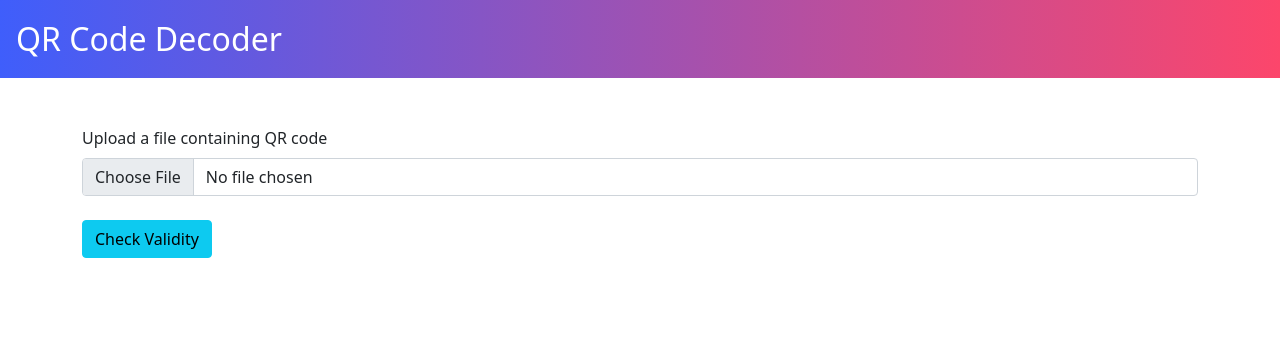
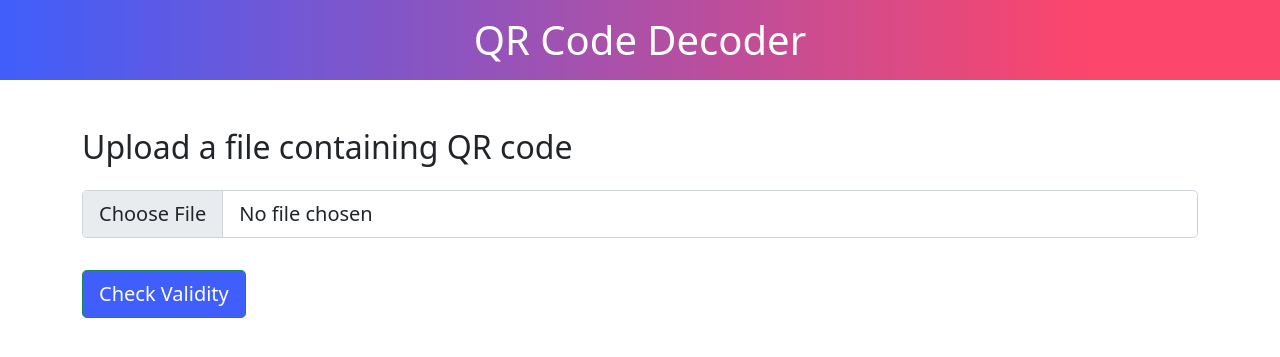
Before and after one commit to AsjadIftikhar/fwaa, a Django app: page / in a window 1280 px wide. Shown: the top 357 px of the page. Run offline with Django 3.2, Linux system fonts and the light colour scheme; some libraries are stand-ins or nearby versions.

Commit message:
file upload complete

```diff
--- a/manage.py
+++ b/manage.py
@@ -6,7 +6,7 @@ import sys
 
 def main():
     """Run administrative tasks."""
-    os.environ.setdefault('DJANGO_SETTINGS_MODULE', 'eucode.settings')
+    os.environ.setdefault('DJANGO_SETTINGS_MODULE', 'fwaa.settings')
     try:
         from django.core.management import execute_from_command_line
     except ImportError as exc:
--- a/templates/home.html
+++ b/templates/home.html
@@ -12,33 +12,28 @@
     <title>QR Decoder</title>
 </head>
 <body>
-<div class="navbar sticky-top pt-1 pb-1"
+<div class=""
      style=" background: rgb(63,94,251);
-             background: linear-gradient(90deg, rgba(63,94,251,1) 0%, rgba(252,70,107,1) 100%);">
-    <div class="d-flex ustify-content-center">
-        <h2 class="text-white m-3 align-middle">QR Code Decoder</h2>
+             background: linear-gradient(90deg, rgba(63,94,251,1) 0%, rgba(252,70,107,1) 85%);">
+    <div class="d-flex justify-content-center">
+        <h1 class="text-white m-3 align-middle">QR Code Decoder</h1>
     </div>
 </div>
 <body>
 <div class="container">
     <div class="mt-5">
         <div>
-
             <form method="POST" class="form-inline" enctype="multipart/form-data">
                 {% csrf_token %}
                 <div class="mb-3">
-                    <label class="form-label">Upload a file containing QR code</label>
-                    {#                    {{ form.file }}#}
-                    <input type="file" class="form-control" id="fileform" name="sentFile">
+                    <h2 class="pb-3">Upload a file containing QR code</h2>
+                    <input type="file" class="form-control form-control-lg" name="sentFile">
                 </div>
-
-                <button type="submit" value="upload" class="mt-2 btn btn-info">Check Validity</button>
+                <button type="submit" value="upload" class="mt-3 btn btn-lg btn-success" style=" background: rgb(63,94,251);">Check Validity</button>
             </form>
         </div>
-
     </div>
 </div>
-
 
 <!-- Optional JavaScript; choose one of the two! -->
 
--- a/upload_process/urls.py
+++ b/upload_process/urls.py
@@ -1,4 +1,7 @@
 from django.urls import path
+from django.conf import settings
+from django.conf.urls.static import static
+
 from django.contrib.staticfiles.urls import staticfiles_urlpatterns
 
 from upload_process.views import homePage
@@ -6,3 +9,6 @@ from upload_process.views import homePage
 urlpatterns = [
     path('', homePage, name='home')
 ]
+
+if settings.DEBUG:
+    urlpatterns += static(settings.MEDIA_URL, document_root=settings.MEDIA_ROOT)
--- a/upload_process/views.py
+++ b/upload_process/views.py
@@ -1,5 +1,6 @@
 from django.http import HttpResponseRedirect
 from django.shortcuts import render
+from django.core.files.storage import FileSystemStorage
 
 
 # Imaginary function to handle an uploaded file.
@@ -7,8 +8,8 @@ from django.shortcuts import render
 
 def homePage(request):
     if request.method == 'POST':
-        f = request.FILES['sentFile']  # here you get the files needed
-        print(f.name)
-        print(f.size)
+        uploaded_file = request.FILES['sentFile']  # here you get the files needed
+        fs = FileSystemStorage()
+        fs.save(uploaded_file.name, uploaded_file)
     context = {}
     return render(request, 'home.html', context)
```
Also changed, not shown: fwaa/settings.py (+7 -1 lines), media/t2.jpeg (added), 1 other file.
